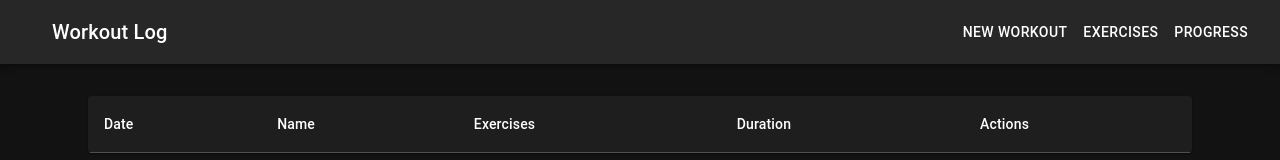
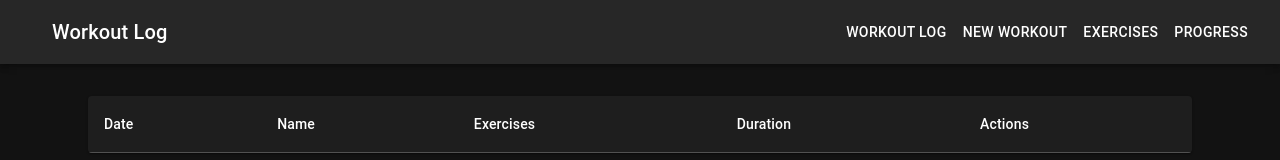
Before and after one commit to samviasat/workout-log, a React (Create React App) app: page / in a window 1280 px wide. Shown: the top 160 px of the page. Built offline with nearby package versions, Linux system fonts and the light colour scheme; some icons are missing.

Commit message:
Add Workout Log navigation button to nav bar
Co-authored-by: samviasat <213818116+samviasat@users.noreply.github.com>

```diff
--- a/src/App.js
+++ b/src/App.js
@@ -62,6 +62,7 @@ function App() {
             <Typography variant="h6" component="div" sx={{ flexGrow: 1 }}>
               Workout Log
             </Typography>
+            <Button color="inherit" href="/">Workout Log</Button>
             <Button color="inherit" href="/new">New Workout</Button>
             <Button color="inherit" href="/exercises">Exercises</Button>
             <Button color="inherit" href="/progress">Progress</Button>
```
